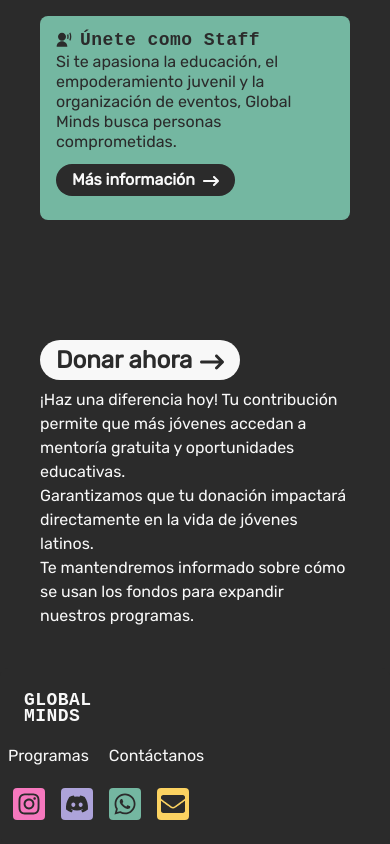
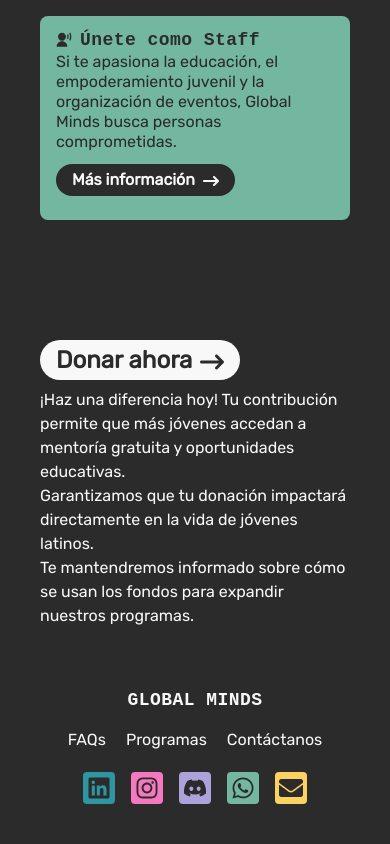
Before and after one commit to abigail-br987/globalminds, a Next.js app: page / in a window 390 px wide. Shown: the part 5055-5899 px from the top of the page. Built offline with nearby package versions, Linux system fonts and the light colour scheme.

Commit message:
style: justify content

```diff
--- a/src/components/Footer.tsx
+++ b/src/components/Footer.tsx
@@ -2,13 +2,13 @@
 import SocialIcons from "./SocialIcons";
 function Footer() {
   return (
-    <div className="text-gbWhite rounded-lg w-full grid grid-cols-3 gap-3 bg-gbBlack p-6">
+    <div className="text-gbWhite rounded-lg w-full sm:grid sm:grid-cols-3 sm:gap-3 bg-gbBlack p-6">
       <div className="max-sm:hidden space-y-5">
         <h3>Contáctanos</h3>
         <p>Num +5199999999</p>
         <p>@correoelectronico</p>
       </div>
-      <div className=" space-y-5 flex flex-col items-center max-sm:w-full justify-center">
+      <div className=" space-y-5 flex flex-col text-center items-center max-sm:w-full justify-center">
         <h3>GLOBAL MINDS</h3>
         <ul className="flex space-x-5">
           <li>FAQs</li>
```
